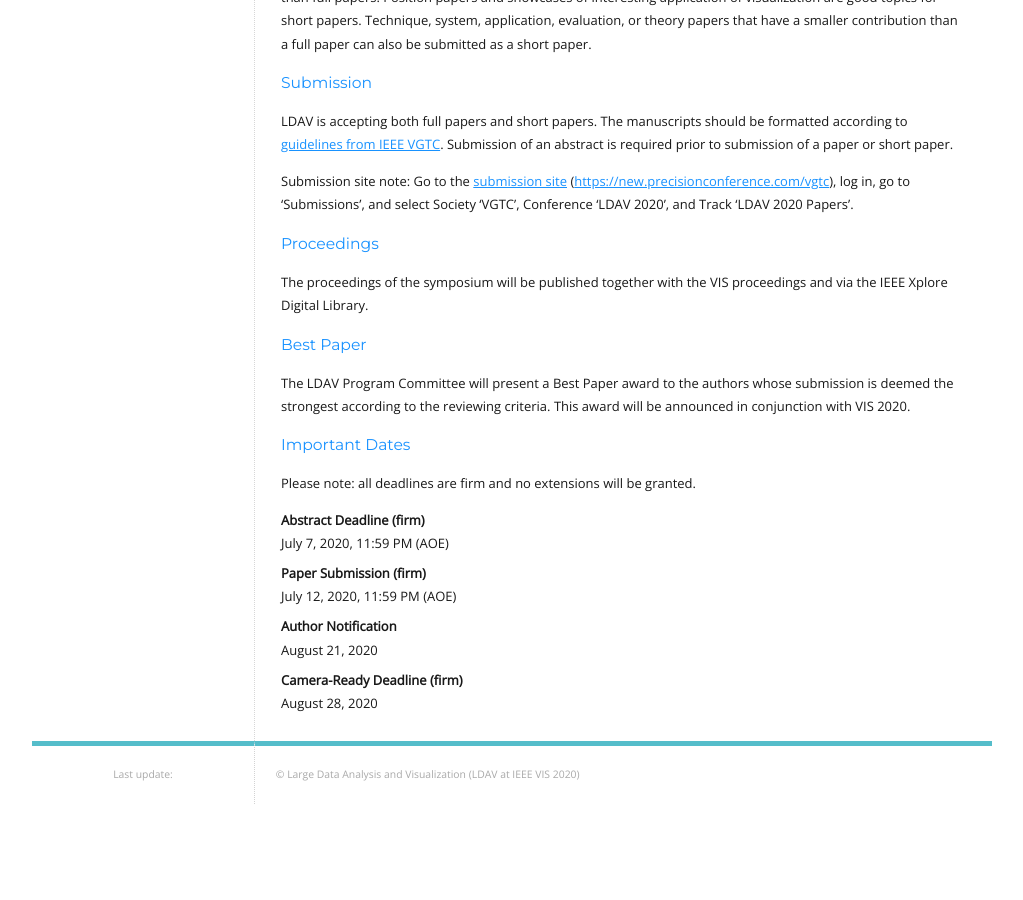
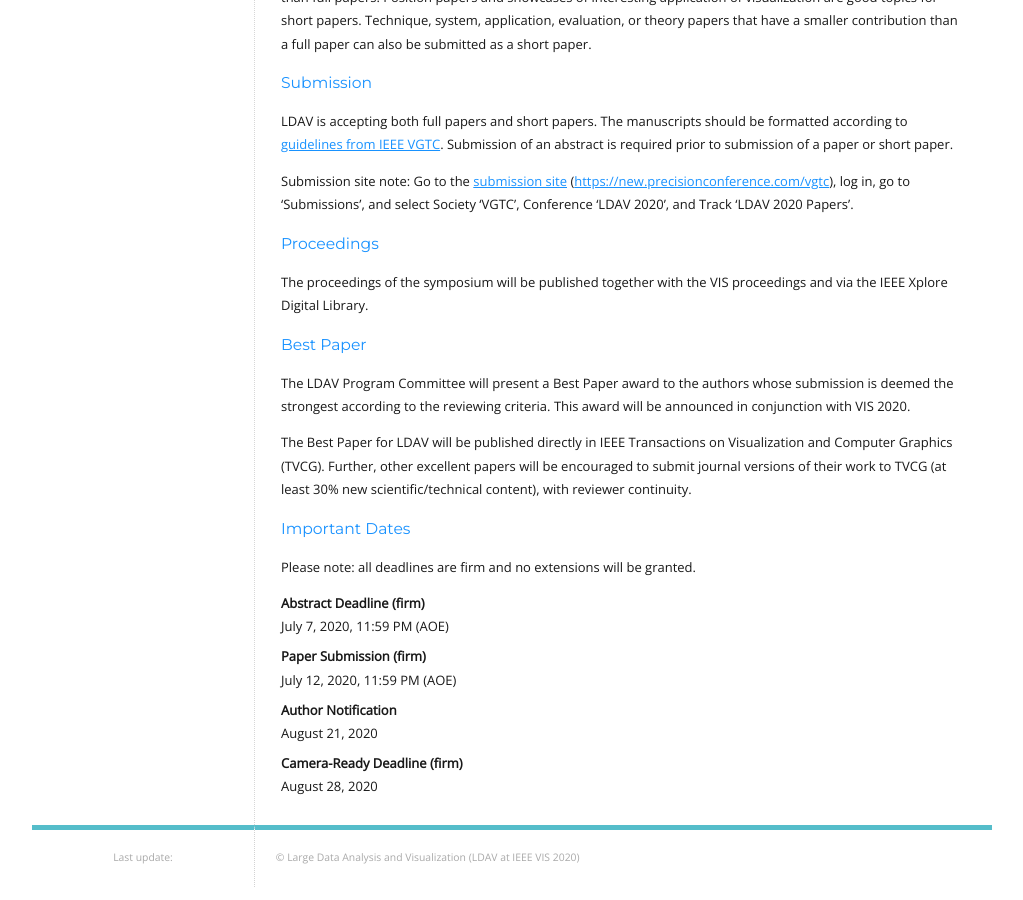
Before and after one commit to LDAV-Symposium/2020, a Jekyll site: the page built from _pages/call-for-papers.md, in a window 1280 px wide and 900 px high, scrolled down 1467 px. Shown: the whole window, without its empty margins (128-1151 px from the left). Built offline with Jekyll 4.4.1, drawn with Linux system fonts in a browser that asks for light colours; before the commit the page ends 2284 px from its top, so only the background shows below that.

Commit message:
Update call-for-papers.md

```diff
--- a/_pages/call-for-papers.md
+++ b/_pages/call-for-papers.md
@@ -105,6 +105,11 @@ The LDAV Program Committee will present a Best Paper award to the
 authors whose submission is deemed the strongest according to the
 reviewing criteria. This award will be announced in conjunction with VIS 2020.
 
+The Best Paper for LDAV will be published directly in IEEE Transactions on
+Visualization and Computer Graphics (TVCG). Further, other excellent papers
+will be encouraged to submit journal versions of their work to TVCG (at least
+30% new scientific/technical content), with reviewer continuity.
+
 ## Important Dates
 
 Please note: all deadlines are firm and no extensions will be granted.
```
